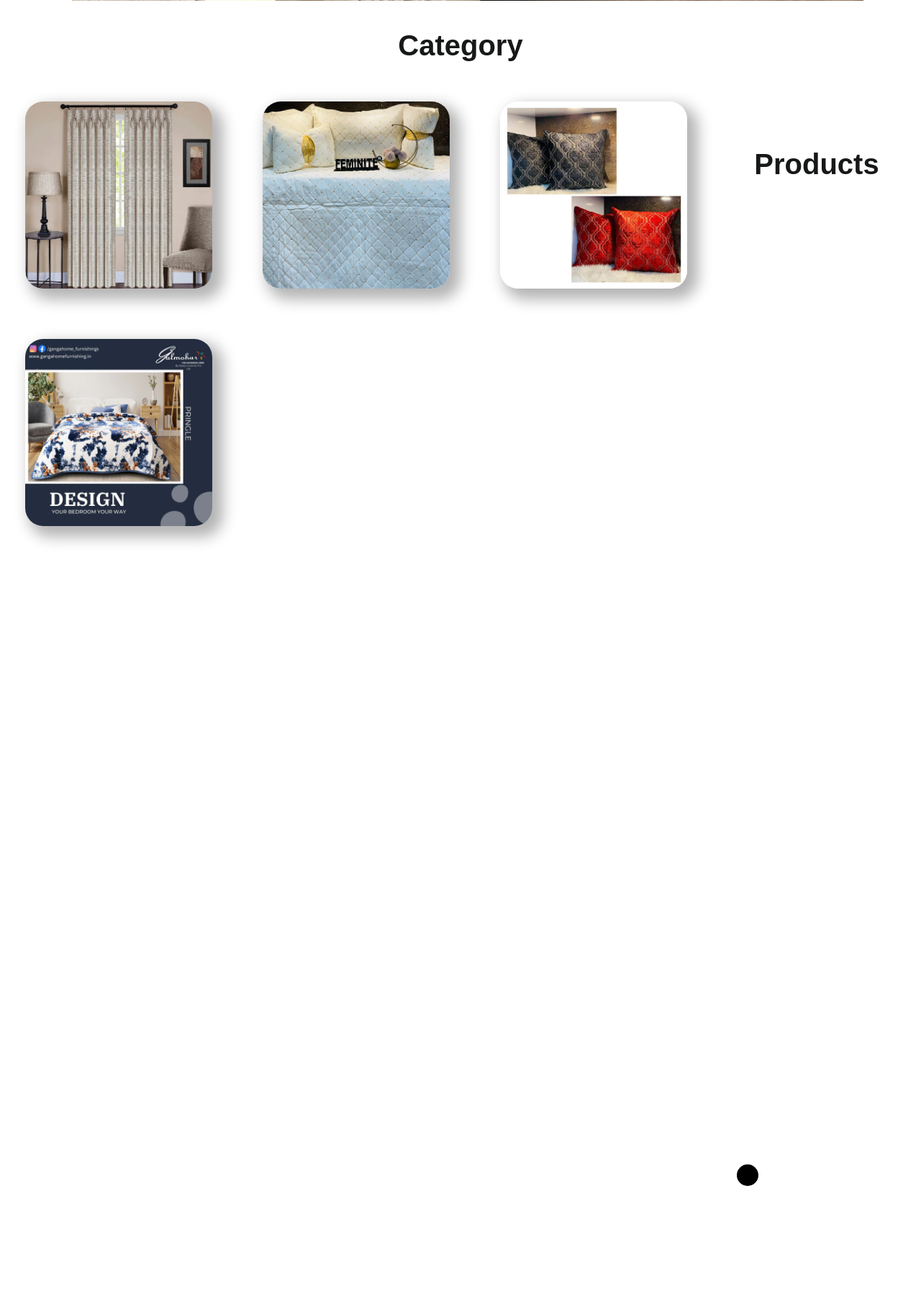
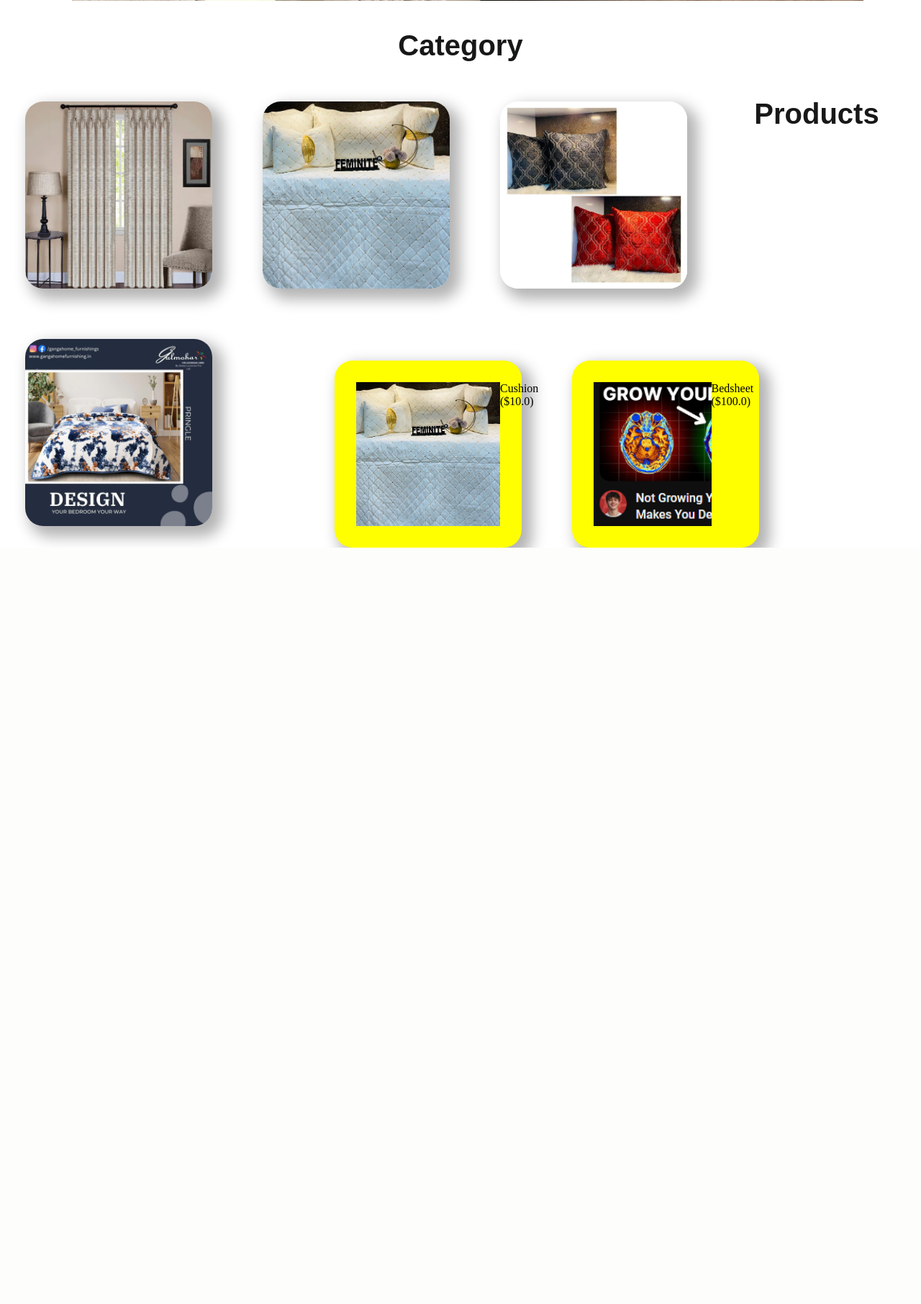
Before and after one commit to Yatharth0011/E-commerce-website, a Django app: page /Products/ in a window 1280 px wide; the page is wider, and only the part inside the window is pictured. Shown: the part 599-2411 px from the top of that part at 72% size. After the commit the page ends 1360 px from the top of that part, so only its background shows below. Run offline with Django 5.2, Linux system fonts and the light colour scheme; data comes from the database, SQL or seed files in the repository; both versions use the stored data as it was after the commit; some web fonts are replaced.

Commit message:
Adding extra lines of code from chat gpt to be able to upload images

```diff
--- a/mysite/Products/models.py
+++ b/mysite/Products/models.py
@@ -4,4 +4,4 @@
     name=models.CharField(max_length=255)
     price=models.FloatField()
     quantity=models.IntegerField()
-    image=models.CharField(max_length=2083)
+    image = models.ImageField(upload_to='products/', blank=True, null=True)
--- a/mysite/Products/static/style.css
+++ b/mysite/Products/static/style.css
@@ -159,10 +159,25 @@
     font-size: 40px;
 }
 .prod{
-    font-size: 100px;
     position: relative;
-    top: 1500px;
+    top: 150px;
     left: 100px;
+}
+.frame{
+
+}
+.prod-card{
+    display: flex;
+    height: 200px;
+    width: 200px;
+    border-radius: 25px;
+    float: left;
+    padding: 30px;
+    margin: 35px;
+    box-shadow: 10px 10px 20px 5px rgba(0, 0, 0, 0.3);
+    caption-side: bottom;
+    background-color: yellow;
+
 }
 .heading{
     display: flex;
@@ -173,5 +188,5 @@
     padding: 20px;
     font-size: 40px;
     position: relative;
-    top: 200px;
+    top: 130px;
 }
--- a/mysite/Products/templates/home.html
+++ b/mysite/Products/templates/home.html
@@ -45,8 +45,11 @@
     <div class="products-section">
         <h1 class="heading">Products</h1>
         <ul class="prod">
-            <li>{{product.name}}</li>
-            <li><h1>hello</h1></li>
+            <div class="frame">
+                    {% for product in products %}
+                    <li class="prod-card"><img src="{{product.image}}">{{product.name}} (${{product.price}})</li>
+                    {% endfor %}
+            </div>
         </ul>
     </div>
 </body>
--- a/mysite/Products/views.py
+++ b/mysite/Products/views.py
@@ -4,4 +4,4 @@
 
 def home(request):
     products = Products.objects.all()  # Fetch all products from the database
-    return render(request, 'home.html', {'products': Products})
+    return render(request, 'home.html', {'products': products})
--- a/mysite/mysite/settings.py
+++ b/mysite/mysite/settings.py
@@ -13,8 +13,12 @@
 from pathlib import Path
 import os
 
+
+
 BASE_DIR = os.path.dirname(os.path.dirname(os.path.abspath(__file__)))
 
+MEDIA_URL = '/media/'
+MEDIA_ROOT = os.path.join(BASE_DIR, 'media')
 
 STATIC_URL = '/static/'
 STATICFILES_DIRS = [
--- a/mysite/mysite/urls.py
+++ b/mysite/mysite/urls.py
@@ -1,7 +1,11 @@
 from django.contrib import admin
 from django.urls import path, include
+from django.conf import settings
+from django.conf.urls.static import static
 
 urlpatterns = [
     path('admin/', admin.site.urls),
     path('Products/', include("Products.urls"))
 ]
+if settings.DEBUG:
+    urlpatterns += static(settings.MEDIA_URL, document_root=settings.MEDIA_ROOT)
```
Also changed, not shown: mysite/Products/migrations/0002_alter_products_image.py (added), mysite/db.sqlite3, mysite/media/products/Screenshot_2024-04-26_205453.png (added), mysite/media/products/Screenshot_2024-04-26_205453_cQXtWjP.png (added), mysite/media/products/WIN_20240709_11_57_37_Pro.jpg (added), mysite/media/products/card1.webp (added), mysite/media/products/card2.webp (added).
